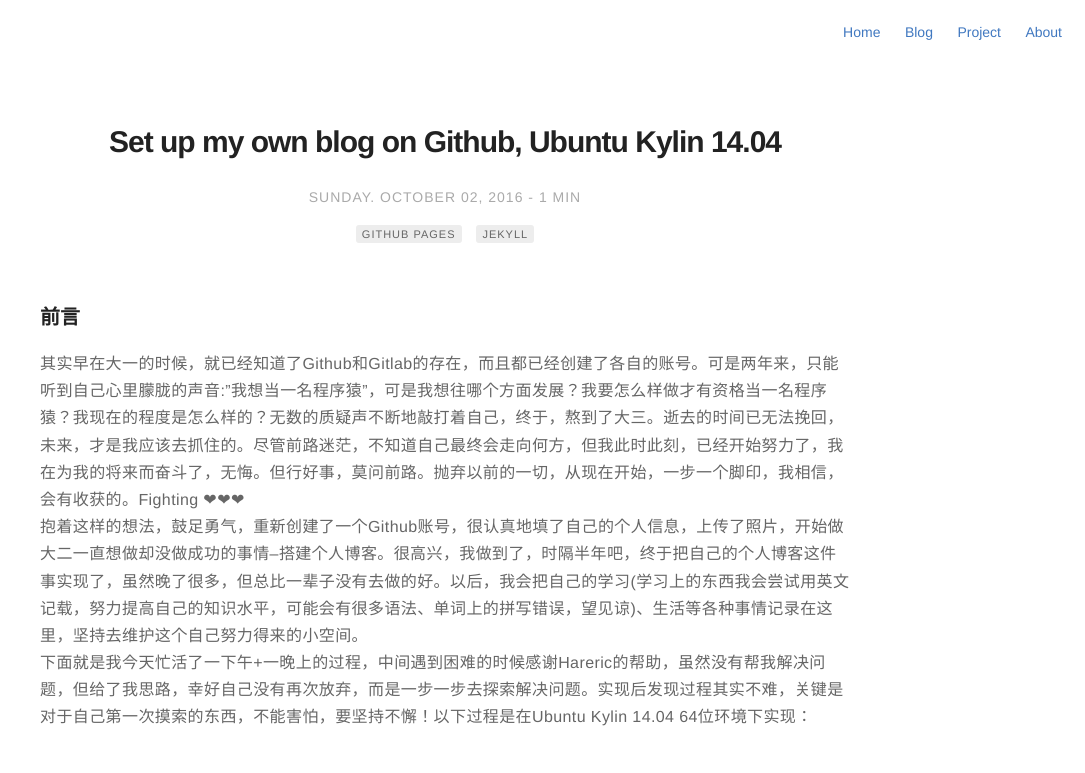
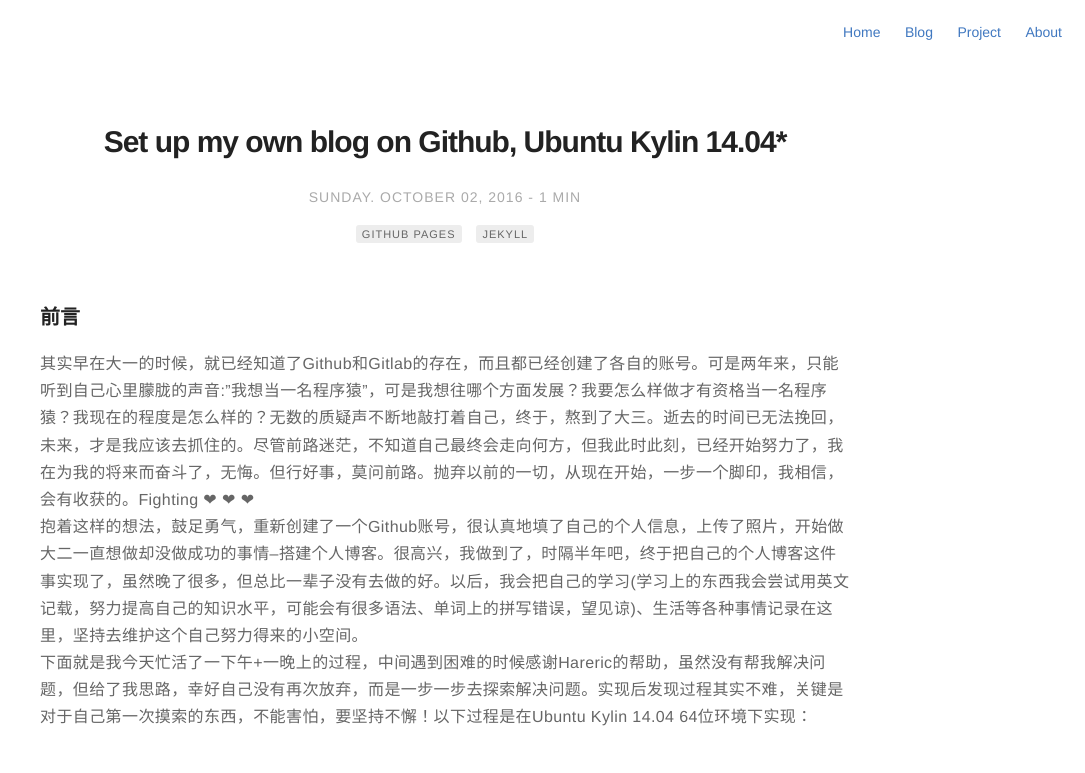
Before and after one commit to siqi-xu/siqi-xu.github.io, a Jekyll site: the page built from _posts/2016-10-02-My-own-blog.md, in a window 1280 px wide and 1400 px high. Shown: the top 773 px of the window, without its empty margins (195-1280 px from the left). Built offline with Jekyll 4.4.1, drawn with Linux system fonts in a browser that asks for light colours; some of the changed text lies outside the part shown.

````diff
--- a/_posts/2016-10-02-My-own-blog.md
+++ b/_posts/2016-10-02-My-own-blog.md
@@ -1,5 +1,5 @@
 ---
-title: "Set up my own blog on Github, Ubuntu Kylin 14.04"
+title: "Set up my own blog on Github, Ubuntu Kylin 14.04*"
 layout: post
 date: 2016-10-02
 permalink : /post/github-multiple-ssh-keys-settings
@@ -27,12 +27,12 @@ GitHub is server, so we need to install Git client to use git in the local file.
 $ sudo apt-get install git-core
 ```
 If you wanna upload your local file to the repository, you need to follow these:
-1. Set username and email. GitHub will record them on each commit
+**1. Set username and email. GitHub will record them on each commit**
 ```
 $ git config --global user.name "your name"
 $ git config --global user.email "your_email@youremail.com"
 ```
-2. Clone repository from or to GitHub
+**2. Clone repository from or to GitHub**
 ```
 git init
 git add .
@@ -63,7 +63,7 @@ xusiqi.tk
 Dig domain name
 ```
 
-Reference
+**Reference**
 http://blog.bensonlin.me
 http://www.jianshu.com/p/882f155897f0#
 https://segmentfault.com/a/1190000004587329
````
Also changed, not shown: other parts of _posts/2016-10-02-My-own-blog.md (+10 -10 lines).
